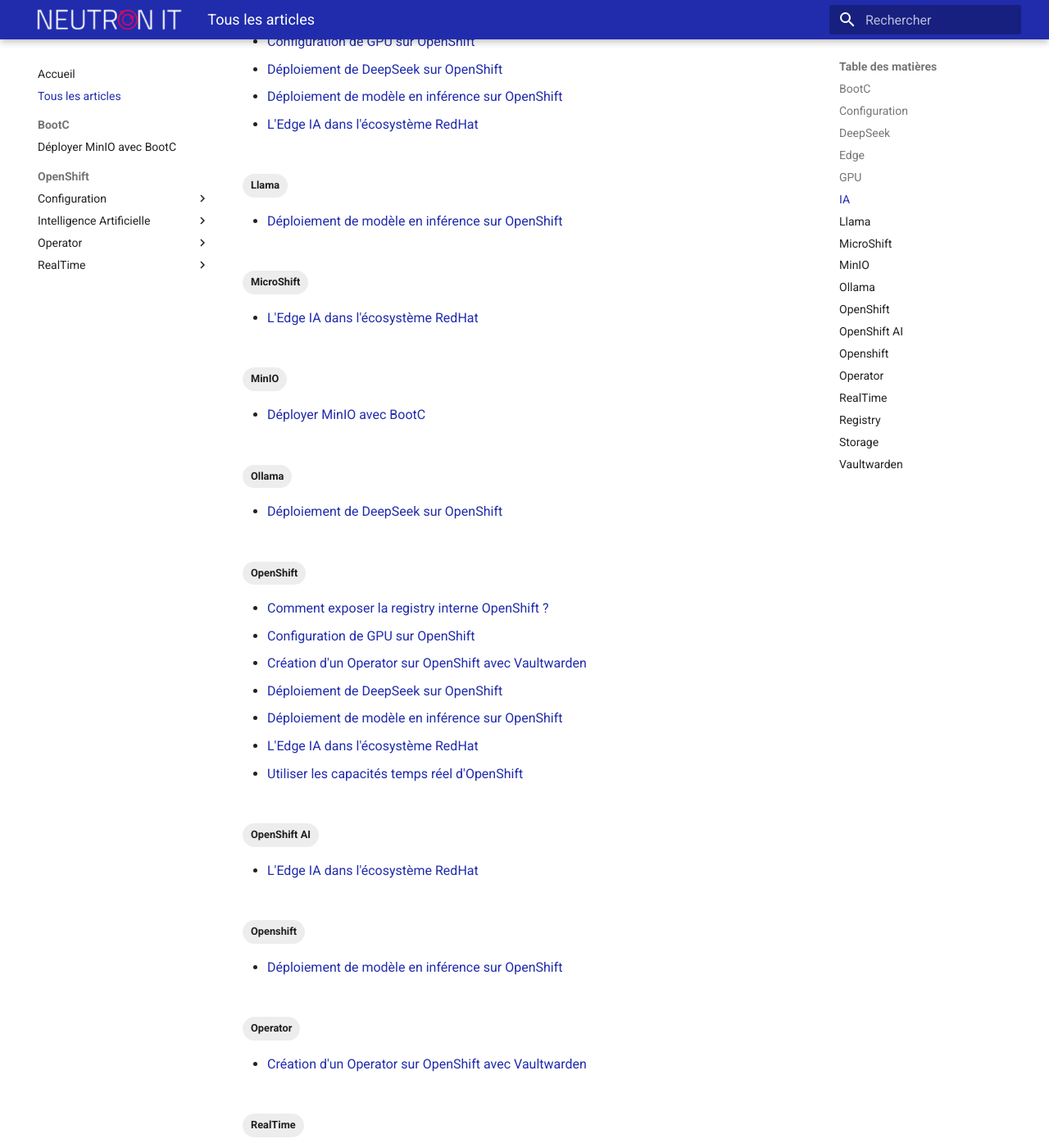
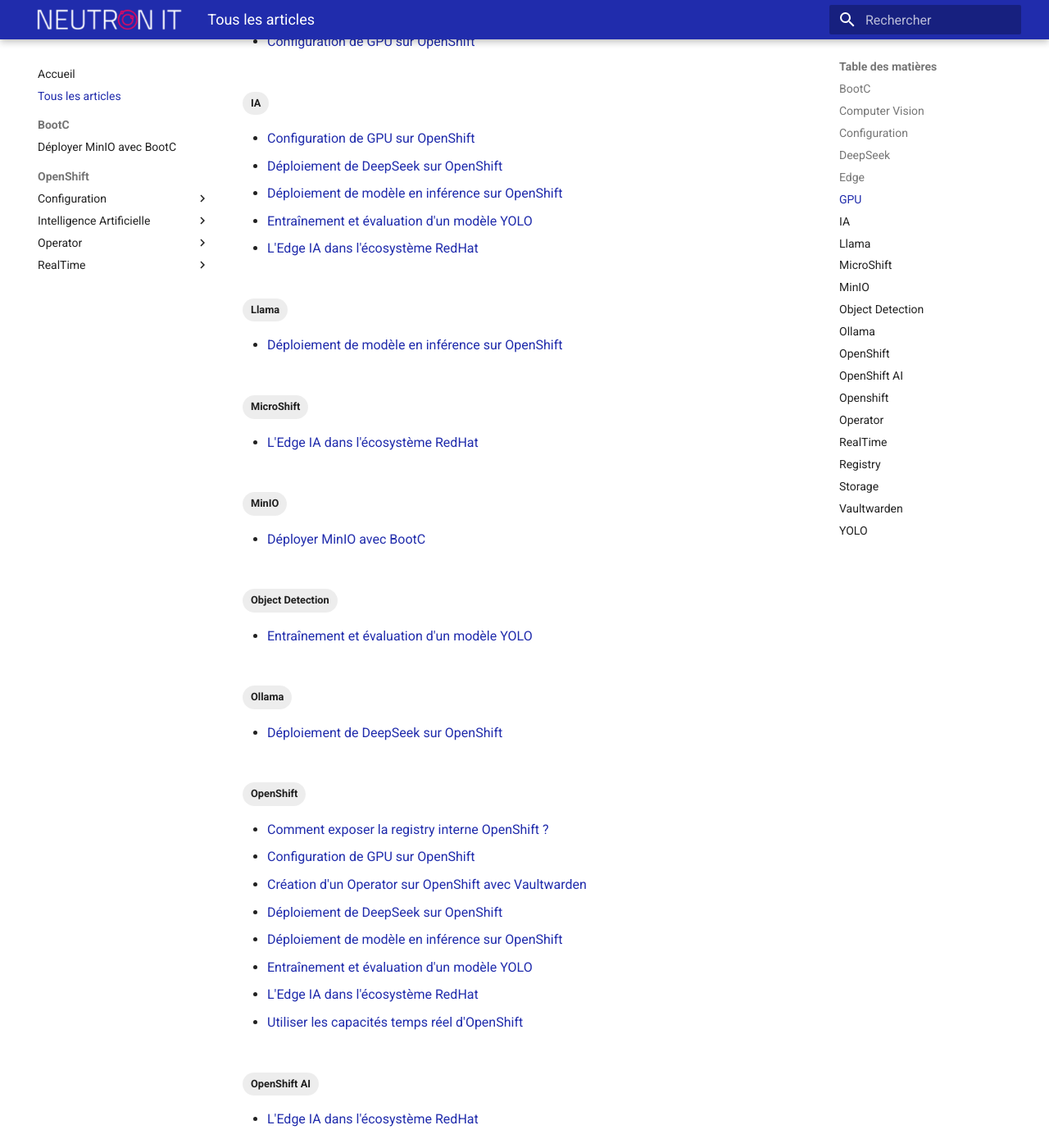
Before and after one commit to neutron-IT-organization/blog, an MkDocs documentation site: the page built from content/tags.md, in a window 1280 px wide and 1400 px high, scrolled down 818 px. Shown: the whole window at 82% size. Built offline with MkDocs 1.6.1 and Material for MkDocs 9.7.7, drawn with Linux system fonts in a browser that asks for light colours; some of the changed lines change nothing that is shown; some of the changed text lies outside the part shown.

Commit message:
Add YOLO

````diff
--- /dev/null
+++ b/content/OpenShift/Intelligence-Artificielle/ObjectDetection.md
@@ -0,0 +1,104 @@
+---
+title: Entraînement et évaluation d'un modèle YOLO
+tags:
+  - Computer Vision
+  - Object Detection
+  - YOLO
+---
+
+# Entraînement et évaluation d'un modèle YOLO
+
+![YOLO](./img/yolo-predict.png)
+
+## Introduction
+
+YOLO (You Only Look Once) est un modèle populaire pour la détection d'objets en temps réel. Il est largement utilisé pour sa rapidité et sa précision. Cet article vous guidera à travers les étapes pour entraîner et évaluer un modèle YOLO.
+
+## Prérequis
+
+Avant de commencer, assurez-vous de remplir les conditions suivantes :
+
+- Être en mesure de se connecter à un Jupyter NoteBook ayant accès à un GPU.
+- Cloner le dépôt suivant pour disposer des fichiers nécessaires :
+
+```shell
+git clone https://github.com/neutron-IT-organization/ai-demo.git
+```
+
+## 1. Créer son dataset
+
+Pour constituer votre dataset vous pouvez :
+
+- Télécharger un dataset opensource tel que COCO ou Pascal VOC.
+- Créer votre propre dataset.
+
+Pour la création de votre propre dataset, des outils comme Label Studio peuvent être utilisés pour annoter les images pertinentes pour votre projet. Dans cet exemple, nous utiliserons des images de basket.
+
+![Label Studio](./img/labelstudio.png)
+
+Une fois les images annotées, vous pouvez exporter le modèle au format YOLO avec les images. Pour cet article, le dataset sera stocké dans un bucket MinIO.
+
+## 2. Importer son dataset dans son environnement de travail
+
+Vous pouvez maintenant utiliser le fichier `import-dataset.ipynb` pour importer votre dataset dans votre environnement de travail ainsi que le séparer en trois sous-ensembles :
+
+- un d'entraînement
+- un d'évaluation
+- un de test
+
+Vous pouvez spécifier le chemin d'accès à votre dataset au sein de votre bucket, ainsi que le chemin de destination dans votre environnement de travail à l'aide des variables DATASET_PATH et LOCAL_DATASET_PATH.
+
+![import-dataset.ipynb](./img/import-dataset.png)
+
+## 3. Entraîner le modèle sur son dataset
+
+Vous pouvez maintenant utiliser le fichier `transfer-learning.ipynb` pour entraîner votre modèle sur votre dataset.
+
+Dans notre exemple, nous utilisons YOLO11n que vous pouvez retrouver sur le site l'Utralytics : [docs.ultralytics.com/tasks/detect/#models](https://docs.ultralytics.com/tasks/detect/#models).
+
+Pour obtenir le modèle qui correspond le mieux à vos exigences, vous pouvez modifier les paramètres d'entraînement :
+
+- **IMGSZ** : La taille des images utilisées pour l'entraînement.
+- **NB_FROZEN_LAYER** : Le nombre de couches gelées pendant le transfert de l'apprentissage.
+- **EPOCHS** : Le nombre d'itérations d'entraînement.
+
+Afin d'entraîner votre modèle sur votre dataset, vous devez avoir un fichier `data.yaml` qui décrit votre dataset.
+Voici un exemple de fichier :
+```yaml
+names:
+  0: Ball
+  1: Hoop
+path: ../dataset
+test: images/test
+train: images/train
+val: images/val
+```
+
+![YOLO Training](./img/yolo-training.png)
+
+## 4. Comparer les performances des modèles
+
+Vous pouvez maintenant utiliser le fichier `comparaison.ipynb` pour comparer votre modèle au modèle de base.
+Nous pouvons analyser les résultats à l'aide des valeurs suivantes :
+
+- **P** (Précision) : Mesure la proportion des détections positives qui sont correctes. Une valeur proche de 1 est meilleure.
+- **R** (Rappel) : Mesure la proportion des objets pertinents détectés correctement. Une valeur proche de 1 est meilleure.
+- **mAP50** : La précision moyenne calculée à un seuil de chevauchement de 50%. Une valeur proche de 1 est meilleure.
+- **mAP50-95** : La précision moyenne calculée sur différents seuils de chevauchement, allant de 50% à 95% avec un pas de 5%. Une valeur proche de 1 est meilleure.
+
+![Comparaison result](./img/comparaison-result.png)
+
+De manière plus visuel, voici le résultat que cela donne :
+![Images comparaison](./img/comparaison-img.png)
+
+## 5. Changer les paramètres et itérer
+
+N'hésitez pas à expérimenter avec différents paramètres pour trouver le modèle qui répond le mieux à vos besoins. Documentez vos résultats pour chaque itération afin de pouvoir comparer les performances.
+
+## Conclusion
+
+Cet article vous a guidé à travers les étapes essentielles pour entraîner et évaluer un modèle YOLO. Vous avez appris à créer et importer un dataset, entraîner le modèle, comparer ses performances, et itérer pour améliorer les résultats. La clé pour obtenir un bon modèle réside dans l'expérimentation et l'itération continue. Nous vous encourageons à essayer différentes configurations et à observer comment chaque changement affecte les performances de votre modèle.
+
+---
+
+**Auteur : [Romain GASQUET](https://www.linkedin.com/in/romain-gasquet/)**
````
Also changed, not shown: content/OpenShift/Intelligence-Artificielle/EdgeIA.md (+2 -0 lines), content/OpenShift/Intelligence-Artificielle/img/comparaison-img.png (added), content/OpenShift/Intelligence-Artificielle/img/comparaison-result.png (added), content/OpenShift/Intelligence-Artificielle/img/import-dataset.png (added), content/OpenShift/Intelligence-Artificielle/img/yolo-predict.png (added), content/OpenShift/Intelligence-Artificielle/img/yolo-training.png (added), 1 other file.
